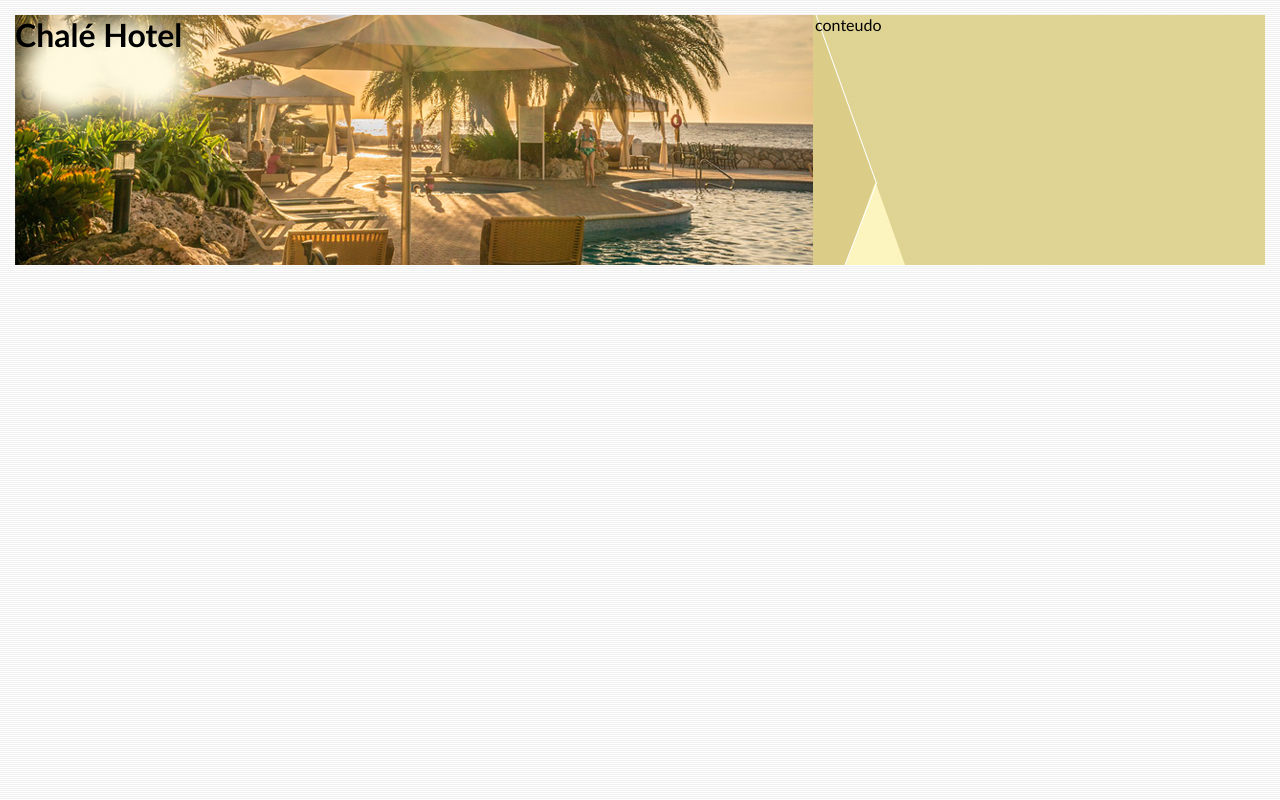
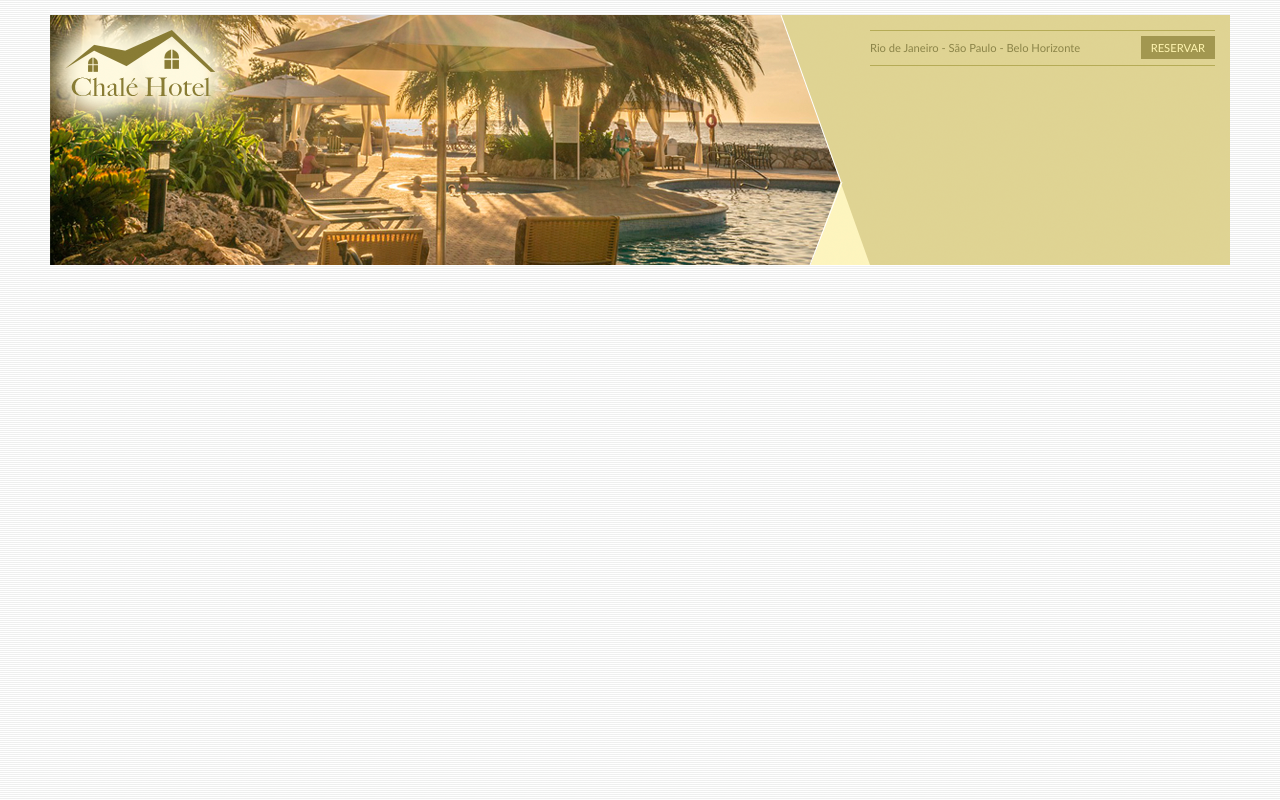
Before and after one commit to EduardoL0pes/projetos, a plain HTML site: page chale-hotel/index.html in a window 1280 px wide. Drawn offline with Linux system fonts and the light colour scheme.

Commit message:
atualização do projeto

```diff
--- a/chale-hotel/estilos/style.css
+++ b/chale-hotel/estilos/style.css
@@ -13,11 +13,14 @@ body {
 
 #container {
     background: #ede9cc;
+    margin: 0 auto;
+    min-width: 720px;
+    max-width: 1180px;
 }
 
 #topo {
     background: #dbcd87;
-    height: 15.4em; /* Para que as letras de adaptam com a altura */
+    height: 15.4em; /* Para que as letras se adaptam com a altura */
     min-height: 250px;
     position: relative;
 }
@@ -31,6 +34,17 @@ body {
     height: 250px;
 }
 
+.logo a {
+    position: absolute;
+    top: 15px;
+    left: 15px;
+    z-index: 3;
+    width: 151px;
+    height: 66px;
+    background: url('../imagens/logo.png') no-repeat;
+    text-indent: -3000px;
+}
+
 #area-menu {
     position: absolute;
     top: 0;
@@ -39,3 +53,35 @@ body {
     width: 450px;
     height: 250px;
 }
+
+#conteudo-menu {
+    margin-left: 90px;
+    margin-right: 15px;
+    padding-top: 15px;
+}
+
+#menu-locais {
+    border-top: 1px solid #b5ab56;
+    border-bottom: 1px solid #b5ab56;
+    padding-top: 5px;
+    padding-bottom: 5px;
+    font-size: 0.7em;
+    color: #8b8448;
+}
+
+.locais {
+    float: left;
+    line-height: 2.1em;
+}
+
+a {
+    text-decoration: none;
+}
+
+a.reserva {
+    float: right;
+    text-transform: uppercase;
+    background: #a29750;
+    color: #fff5b0;
+    padding: 5px 10px;
+}
--- a/chale-hotel/index.html
+++ b/chale-hotel/index.html
@@ -11,10 +11,20 @@
     <div id="container"> <!-- Inicio container -->
         <div id="topo"> <!-- Inicio topo -->
             <div id="area-logo">
-                <h1>Chalé Hotel</h1>
+                <h1 class="logo">
+                    <a href="#">Chalé Hotel</a>
+                </h1>
             </div>
             <div id="area-menu">
-                conteudo
+                <div id="conteudo-menu">
+                    <div id="menu-locais">
+                        <span class="locais">
+                            Rio de Janeiro - São Paulo - Belo Horizonte
+                        </span>
+                            <a class="reserva" href="#">Reservar</a>
+                        <div style="clear: both;"></div>
+                    </div>
+                </div>
             </div>
         </div> <!-- Fim /topo -->
     </div> <!-- Fim /container -->
```
